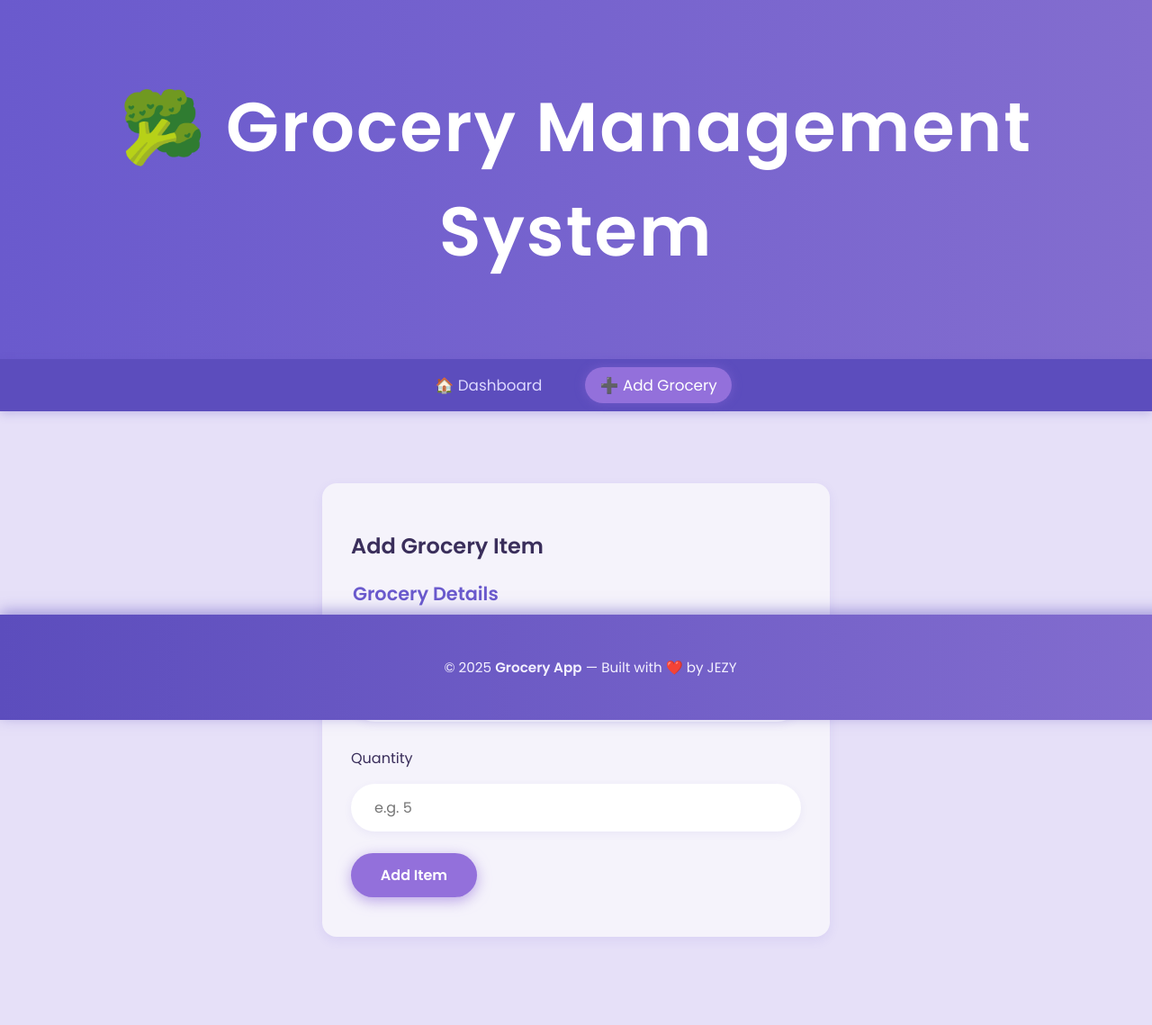
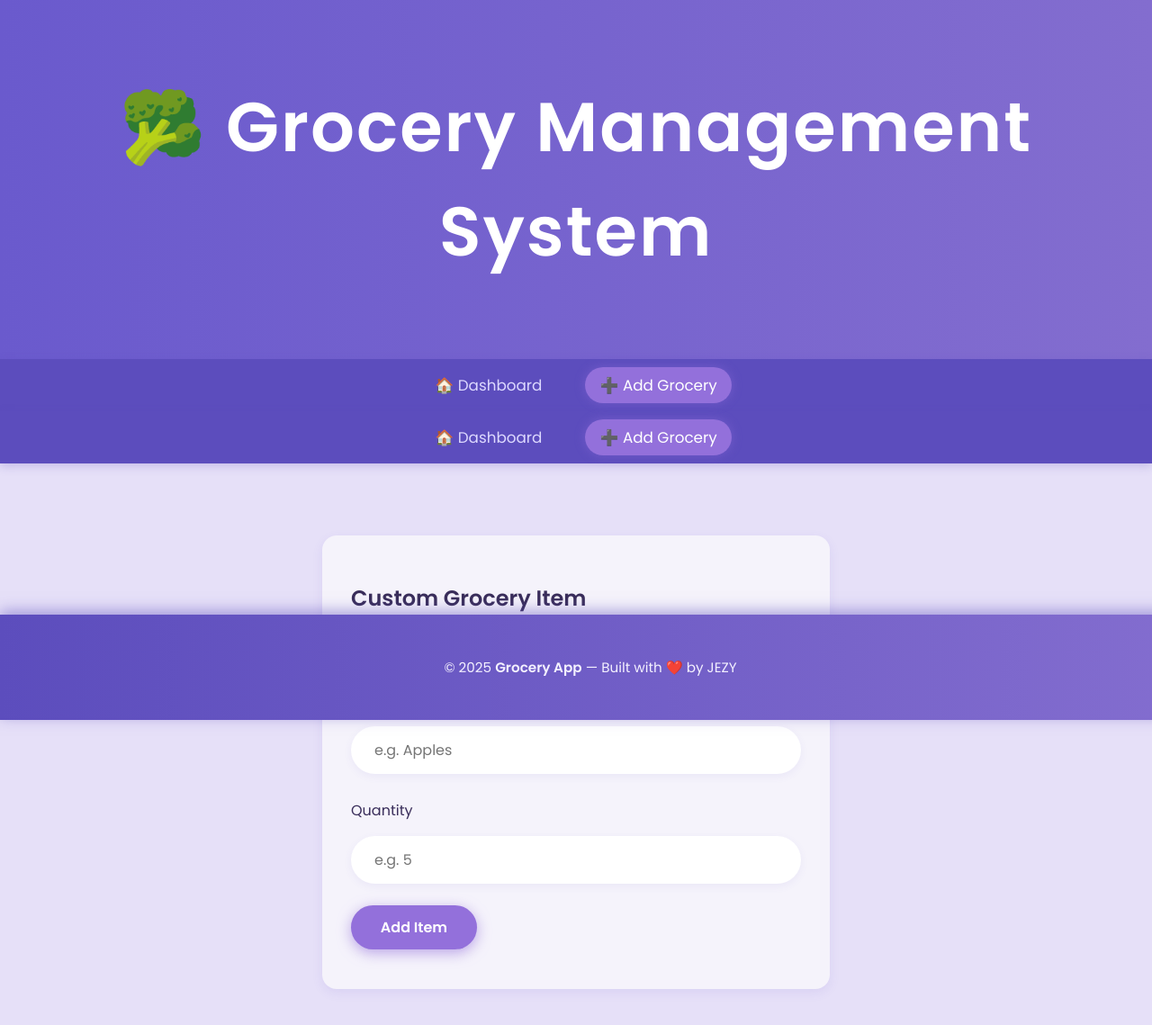
Before and after one commit to STC-MVC-Project/grocery-mgt-app, a PHP site: page /view/add.php in a window 1280 px wide. Shown: the top 1139 px of the page at 90% size. Before the commit the page ends 1041 px from the top, so only its background shows below. Run offline with PHP 8.4, Linux system fonts and the light colour scheme.

Commit message:
Update add.php
updated as well

```diff
--- a/view/add.php
+++ b/view/add.php
@@ -1,10 +1,11 @@
 <?php
 $activePage = 'add';
 include 'header.php';
+include 'nav.php';
 ?>
 <main>
     <section class="form-container">
-        <h2>Add Grocery Item</h2>
+        <h2>Custom Grocery Item</h2>
 
         <?php if (!empty($error)) : ?>
             <div class="error-message"><?= htmlspecialchars($error) ?></div>
```
